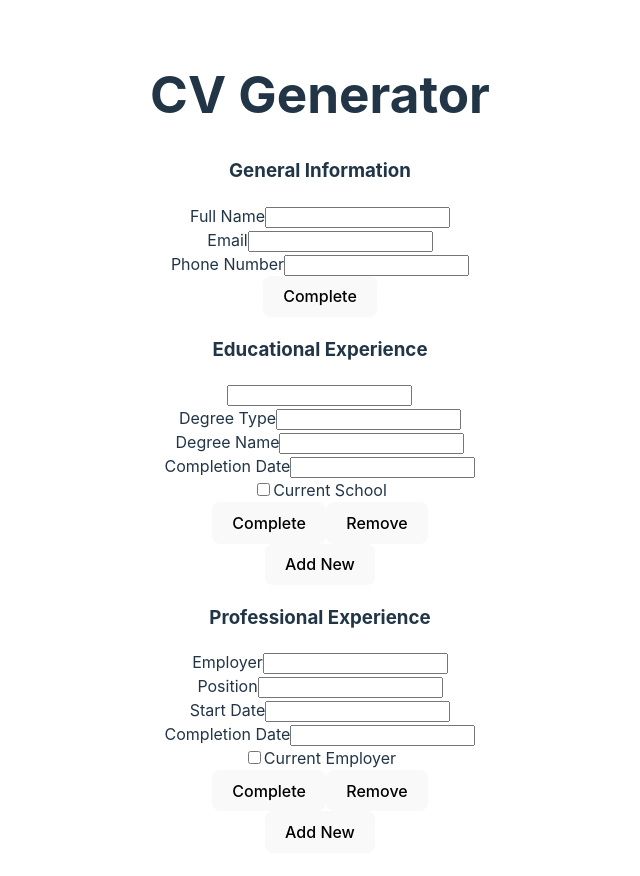
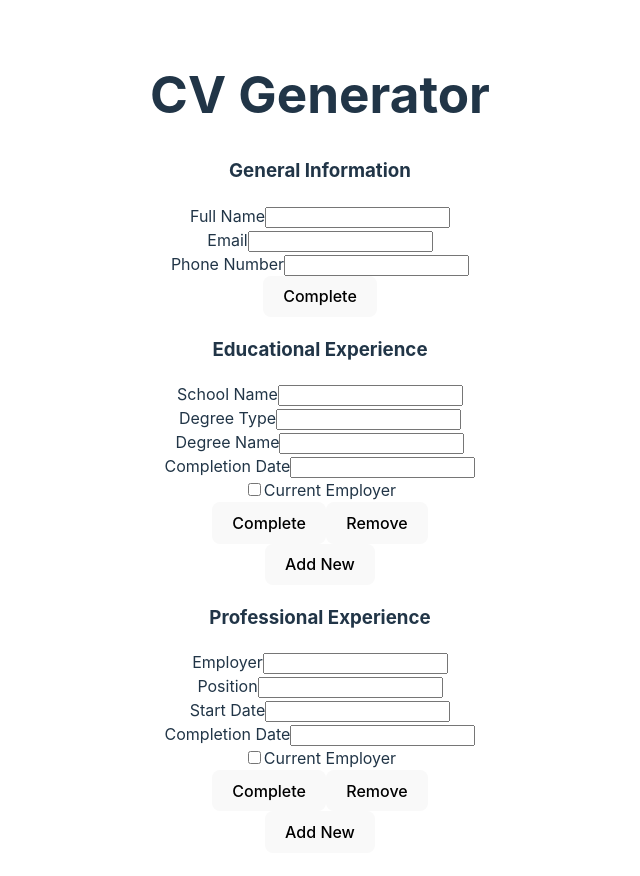
Before and after one commit to BrwnStallion/cv-application, a React (Vite) app: page / in a window 1280 px wide. Shown: the top 876 px of the page, without its empty margins (320-960 px from the left). Built offline with nearby package versions, Linux system fonts and the light colour scheme.

Commit message:
feat: add logic for mapping inputs
Added logic for reducing state obj into array of just the needed keys
in order to map and create the necessary inputs.

```diff
--- a/src/components/School.jsx
+++ b/src/components/School.jsx
@@ -6,41 +6,59 @@ import { v4 as uuidv4 } from "uuid";
 
 function SchoolInstance() {
   const [isCompleted, setIsCompleted] = useState(false);
-  const [schoolExp, setSchoolExp] = useState([
-    {
+  const [schoolExp, setSchoolExp] = useState({
     id: uuidv4(),
     schoolName: "",
     degreeType: "",
     degreeName: "",
-      dateGrad: "",
+    endDate: "",
     currentStatus: "",
-    },
-  ]);
+  });
+
+  let parentSection = "school";
+  /*
+  inputMap:
+  -takes the schoolExp object
+  -breaks it into an array of [key, value arrays.
+  -Then it reduces that array, creating an accumulator array that only has
+   keys pairs that I want for mapping to input fields.
+  -the [] is to define 'accum' as an empty array
+  */
+  const inputMap = Object.entries(schoolExp).reduce((accum, [key, value]) => {
+    if (key !== "id" && key !== "currentStatus") {
+      accum.push(key);
+    }
+    return accum;
+  }, []);
 
   let schoolFields;
   if (isCompleted) {
-    schoolFields = schoolExp.map((school) => {
-      return (
-        <ul key={school.id} className="school-exp">
-          <li>School Name: {school.schoolName}</li>
-          <li>Degree Type: {school.degreeType}</li>
-          <li>Degree Name: {school.degreeName}</li>
+    schoolFields = (
+      <ul className="school-instance">
+        <li>School Name: {schoolExp.schoolName}</li>
+        <li>Degree Type: {schoolExp.degreeType}</li>
+        <li>Degree Name: {schoolExp.degreeName}</li>
         <li>
-            {school.currentStatus === "current"
+          {schoolExp.currentStatus === "current"
             ? "Currently enrolled"
-              : "End Date" + school.dateGrad}
+            : "Completion Date: " + schoolExp.endDate}
         </li>
       </ul>
     );
-    });
   } else {
     schoolFields = (
       <div className="school-instance">
-        <Input type="text" subType="school" parentSection="school" />
-        <Input type="text" subType="degreeType" parentSection="school" />
-        <Input type="text" subType="degreeName" parentSection="school" />
-        <Input type="date" subType="endDate" parentSection="school" />
-        <Input type="checkbox" parentSection="school" />
+        {inputMap.map((subType) => (
+          <Input
+            key={subType}
+            value={schoolExp[subType]}
+            onChange={setSchoolExp}
+            type={subType === "endDate" ? "date" : "text"}
+            subType={subType}
+            parentSection={parentSection}
+          />
+        ))}
+        <Input type="checkbox" parentSection={schoolExp.parentSection} />
       </div>
     );
   }
@@ -52,7 +70,7 @@ function SchoolInstance() {
         <InstanceButton
           type="completeEdit"
           completeState={isCompleted}
-          setComplete={setIsCompleted}
+          handleClick={setIsCompleted}
         />
         <InstanceButton type="remove" />
       </div>
```
Lines whose indentation alone changed are shown as unchanged.
